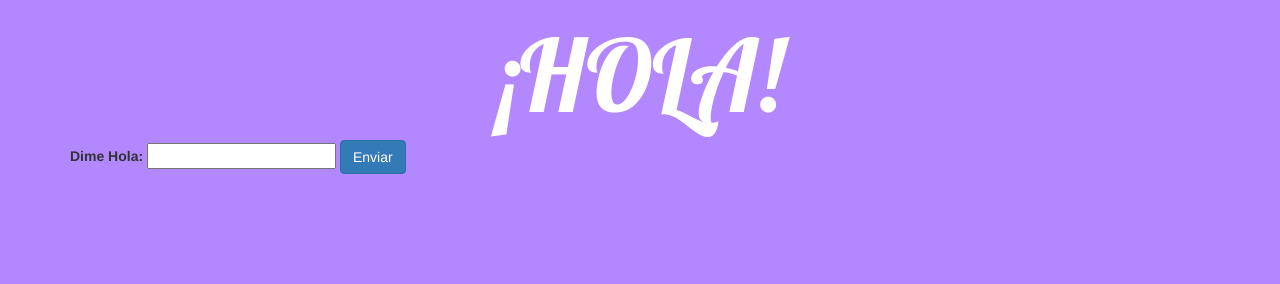
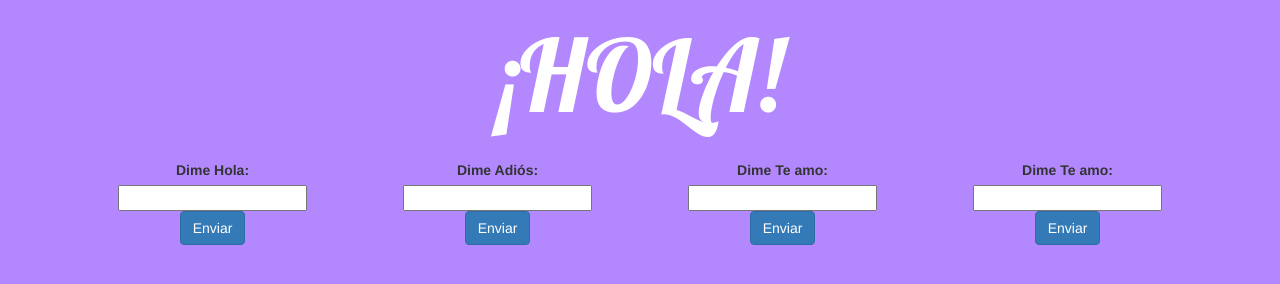
Before and after one commit to CecyNeria/InteligenciaArtificial, a plain HTML site: page index.html in a window 1280 px wide. Drawn offline with nearby package versions, Linux system fonts and the light colour scheme.

Commit message:
add:las funciones y las columnas

```diff
--- a/index.html
+++ b/index.html
@@ -20,14 +20,36 @@
     <![endif]-->
   </head>
   <body>
-    <h1 class="título">¡HOLA!</h1>
+    <h1 class="título">¡HOLA!</h1><br>
     <div class="container">
-      <form>
-      <label>Dime Hola:</label>
-      <input type="text" id="usr">
-      <button id="enviar" class="btn btn-primary">Enviar</button>
-      </form>
-    </div>
+        <div class="col-lg-3 col-md-6 col-sm-12 text-center">
+          <form><label>Dime Hola:</label><br>
+          <input type="text" id="hola"><br>
+          <button id="enviarhola" class="btn btn-primary">Enviar</button>
+          </form>
+        </div>
+        <div class="col-lg-3 col-md-6 col-sm-12 text-center">
+          <form>
+            <label>Dime Adiós:</label><br>
+            <input type="text" id="adios"><br>
+            <button id="enviaradios" class="btn btn-primary">Enviar</button>
+          </form>
+        </div>
+        <div class="col-lg-3 col-md-6 col-sm-12 text-center">
+          <form>
+            <label>Dime Te amo:</label><br>
+            <input type="text" id="teamo"><br>
+            <button id="enviarteamo" class="btn btn-primary">Enviar</button>
+          </form>
+        </div>
+        <div class="col-lg-3 col-md-6 col-sm-12 text-center">
+          <form>
+          <label>Dime Te amo:</label><br>
+          <input type="text" id="respuesta"><br>
+          <button id="enviarrespuesta" class="btn btn-primary">Enviar</button>
+          </form>
+        </div>
+      </div>
 
     <!-- jQuery (necessary for Bootstrap's JavaScript plugins) -->
     <script src="https://ajax.googleapis.com/ajax/libs/jquery/2.2.4/jquery.min.js"></script>
--- a/js/functions.js
+++ b/js/functions.js
@@ -1,5 +1,19 @@
 $(document).ready(function(){
-	$("#enviar").click(function(){
-		alert($("#usr").val());
+	$("#enviarhola").click(function(){
+		alert($("#hola").val());
+		});
+	$("#enviaradios").click(function(){
+		alert($("#adios").val());
+		});
+	$("#enviarteamo").click(function(){
+		alert($("#teamo").val());
+		});
+	$("#enviarrespuesta").click(function(){
+		if ($("#respuesta").val() == "hola"){
+			alert("Hola, ¿Cómo estás?");}
+		else if ($("#respuesta").val() == "adios"){
+			alert("Adiós,¡Que te vaya bien!");}
+		else if ($("#respuesta").val() == "te amo"){
+			alert("¡Yo tambien te amo <3!");}
 		});
 });
```
